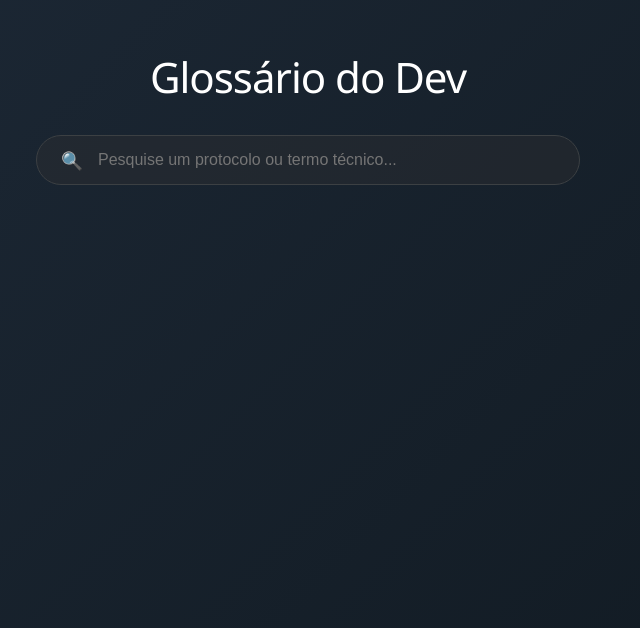
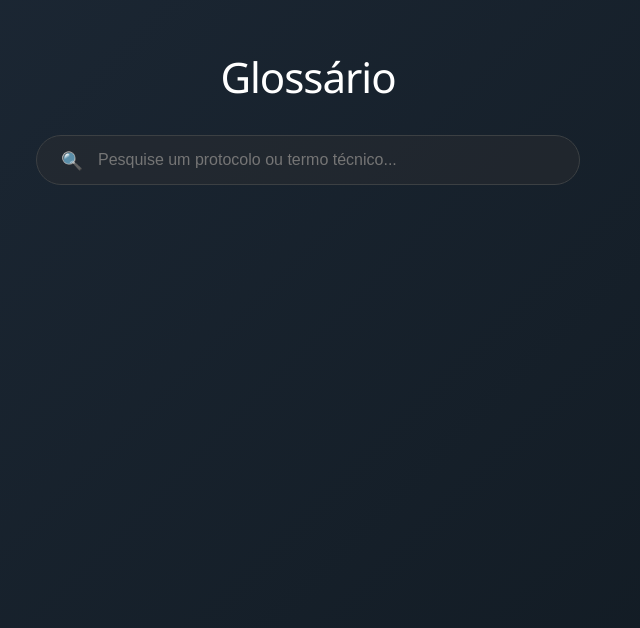
Before and after one commit to AlexandreSantaAnnaSilva/Glossario, a React (Vite) app: page / in a window 1280 px wide. Shown: the part 172-800 px from the top of the page, without its empty margins (332-972 px from the left). Built offline with nearby package versions, Linux system fonts and the light colour scheme.

Commit message:
[FIX] Titulo principal e ajuste na string de dados

```diff
--- a/src/App.jsx
+++ b/src/App.jsx
@@ -9,7 +9,7 @@ const DATA_REDE = {
   "SNMP": "Simple Network Management Protocol. Usado para monitorar e gerenciar dispositivos de rede.",
   "DNS": "Domain Name System. Converte nomes de domínio em endereços IP.",
   "ICMP": "Internet Control Message Protocol. Usado para enviar mensagens de erro e informações de diagnóstico na rede.",
-  "IP": "Internet Protocol. Rótulo numérico exclusivo que identifica dispositivos (computadores, celulares, impressoras) em uma rede, funcionando como um CEP digital"
+  "IP": "Internet Protocol. Rótulo numérico exclusivo que identifica dispositivos (computadores, celulares, impressoras) em uma rede, funcionando como um CEP digital."
 };
 
 export default function App() {
@@ -21,7 +21,7 @@ export default function App() {
   return (
     <div className="google-wrapper">
       <header className="main-header">
-        <h1>Glossário do Dev</h1>
+        <h1>Glossário</h1>
       </header>
 
       <main className="search-container">
```
